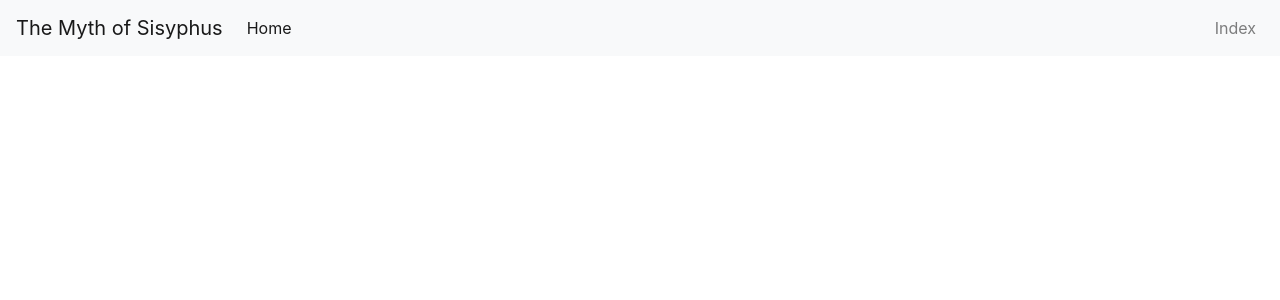
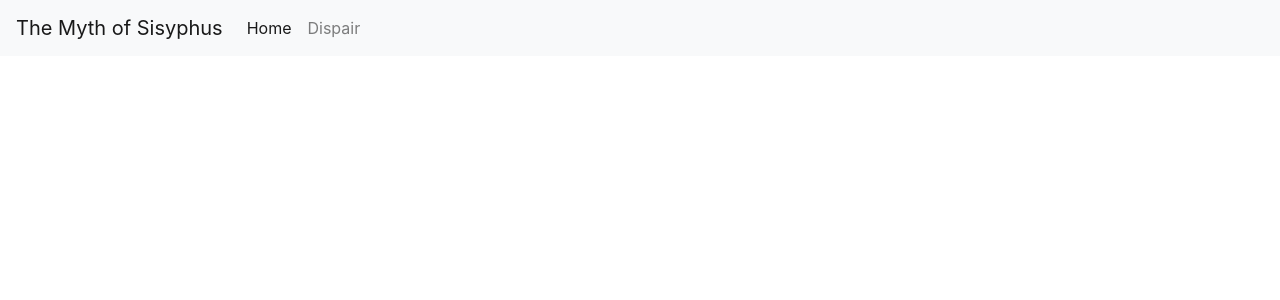
Before and after one commit to Chase-H/sisyphus, a Flask app: page / in a window 1280 px wide. Shown: the top 300 px of the page. Run offline with Flask 2, Linux system fonts and the light colour scheme; some libraries are stand-ins or nearby versions.

Commit message:
Added Game Screen

```diff
--- a/app/routes.py
+++ b/app/routes.py
@@ -9,3 +9,8 @@ from app import app
 @app.route('/', methods=['GET'])
 def index():
     return render_template('base.html')
+
+
+@app.route('/game', methods=['GET'])
+def play_game():
+    return render_template('game.html')
--- a/app/templates/base.html
+++ b/app/templates/base.html
@@ -1,5 +1,6 @@
 {% set left_nav = [
     ('index', 'Home'),
+    ('play_game', 'Dispair'),
     ]
 %}
 {% set active_page = active_page|default('index') %}
@@ -38,12 +39,6 @@
                     {% endif %}
                     {% endfor %}
                 </div>
-            </div>
-            <div class="collapse navbar-collapse" id="navbarSupportedContent">
-                <div class="navbar-nav ml-auto">
-                    <a class="nav-item nav-link" href="{{ url_for('index') }}">Index</a>
-                </div>
-            </div>
         </nav>
     </header>
     {% with messages = get_flashed_messages() %}
--- /dev/null
+++ b/app/templates/game.html
@@ -0,0 +1,4 @@
+{% extends "base.html" %}
+{% block content %}
+<h1>Game Goes</h1>
+{% endblock %}
```
Also changed, not shown: 1 other file.
